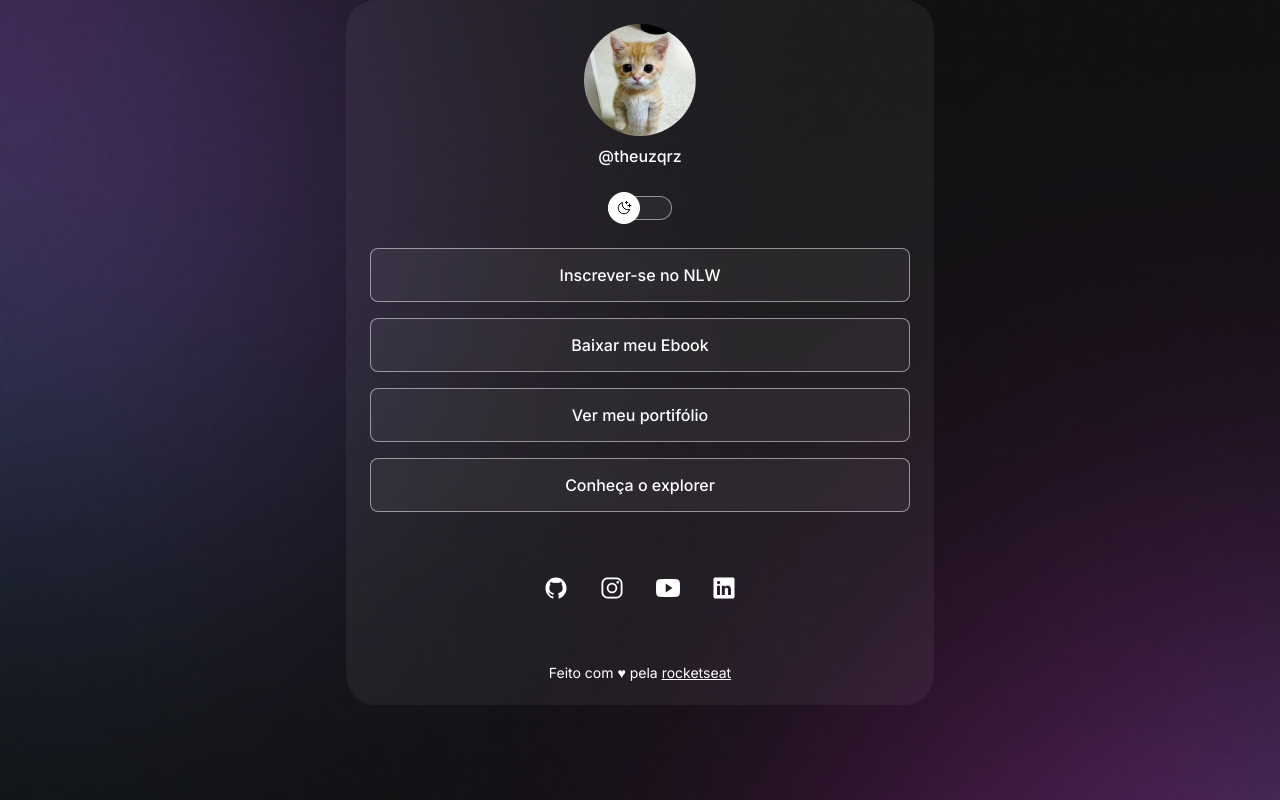
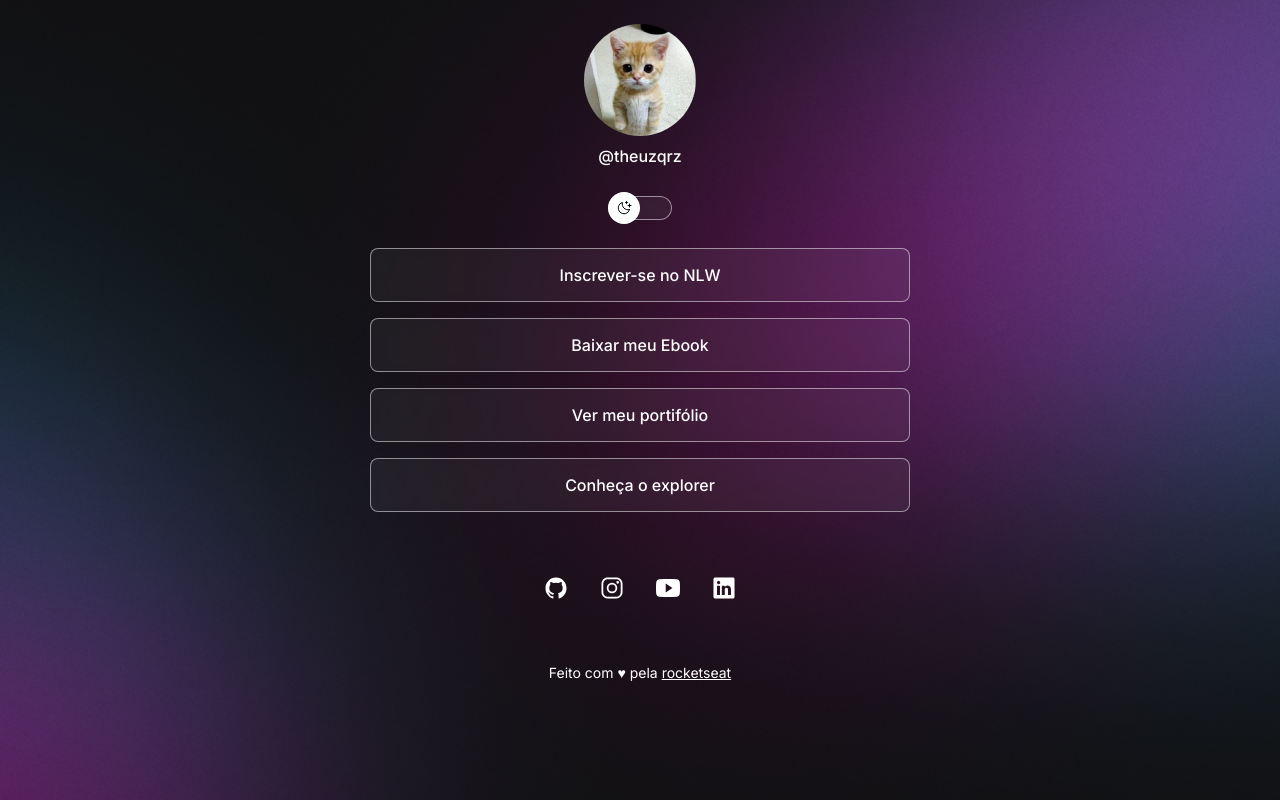
Before and after one commit to Theuzqrz/DevLinks, a plain HTML site: page index.html in a window 1280 px wide. Drawn offline with nearby package versions, Linux system fonts and the light colour scheme.

Commit message:
update background

```diff
--- a/style.css
+++ b/style.css
@@ -7,7 +7,6 @@
 :root{
     --text-color: white;
     --bg-url: url(./assets/bg-mobile.png);
-    --bg-url-fundo: rgba(255, 255, 255, 0.05);
     --stroke-color: rgba(255, 255, 255, 0.5);
     --surface-color:rgba(255, 255, 255, 0.05);
     --surface-color-hover: rgba(0, 0, 0, 0.02);
@@ -18,7 +17,6 @@
 .light{
     --text-color: black;
     --bg-url: url(./assets/bg-mobile-light.png);
-    --bg-url-fundo: rgba(0, 0, 0, 0.2);
     --stroke-color: rgba(0, 0, 0, 0.5);
     --surface-color: rgba(0, 0, 0, 0.05);
     --surface-color-hover: rgba(0, 0, 0, 0.02);
@@ -35,6 +33,7 @@ body{
     */
     /* background: color image repeat position/size */
     background: var(--bg-url) no-repeat top center/cover;
+    height: 100vh;
 }
 
 body *{
@@ -48,8 +47,6 @@ body *{
     max-width: 588px;
 
     margin: 0 auto 0px;
-    background-color: var(--bg-url-fundo);
-    border-radius: 30px;
 }
 
 #profile{
@@ -158,3 +155,12 @@ footer{
     text-align: center;
     font-size: 14px;
 }
+
+@media (min-width: 700px) {
+   :root {
+       --bg-url: url(./assets/bg-desktop.jpg)
+   }
+   .light{
+       --bg-url: url(./assets/bg-desktop-light.jpg)
+   }
+}
```
Also changed, not shown: assets/bg-desktop-light.jpg (added), assets/bg-desktop.jpg (added).
